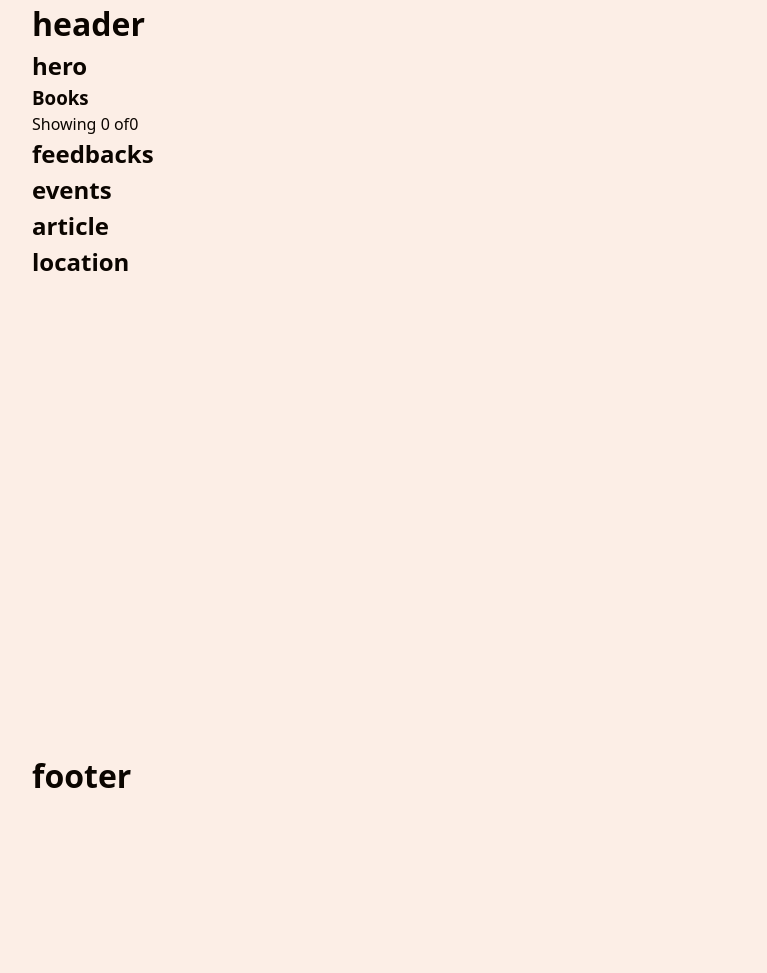
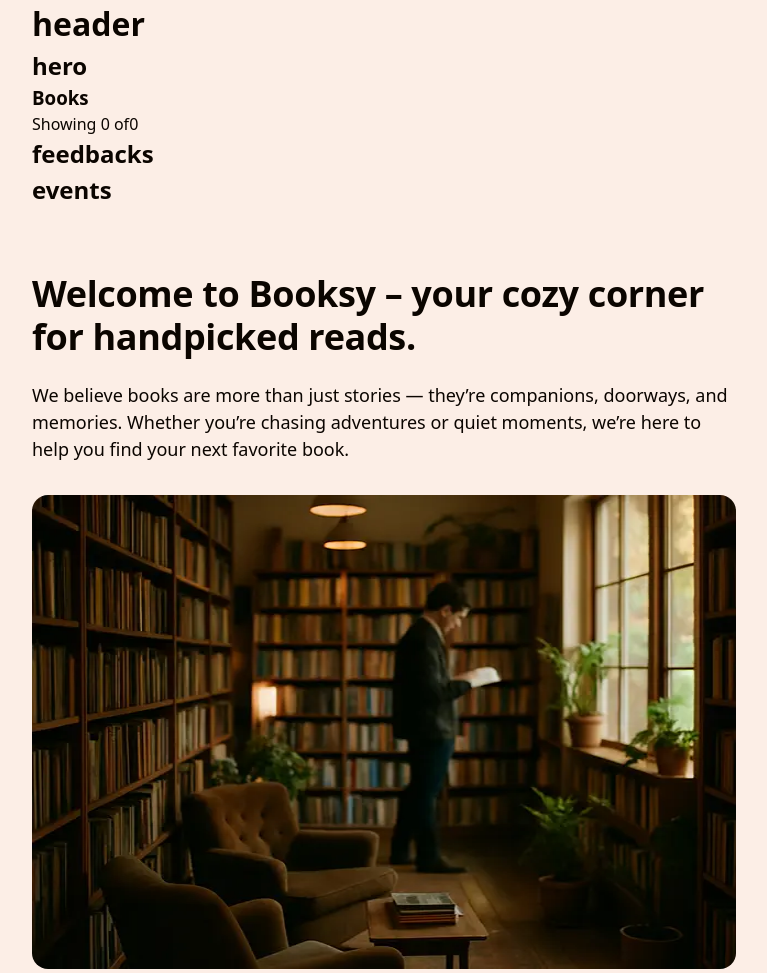
Before and after one commit to Sanches-23/project-BookFind, a website built with Vite: page src/index.html in a window 1280 px wide. Shown: the top 973 px of the page, without its empty margins (256-1023 px from the left). Before the commit the page ends 800 px from the top, so only its background shows below. Built offline with nearby package versions, Linux system fonts and the light colour scheme; no server answers; what izitoast would draw is missing.

Commit message:
added article section code and styles

```diff
--- a/src/css/sections/article.css
+++ b/src/css/sections/article.css
@@ -1,3 +1,43 @@
 .article {
+padding: 64px 16px;
+}
+.article-header {
+    margin-bottom: 24px;
+    font-weight: 600;
+    font-size: 36px;
+    line-height: 1.2;
+    letter-spacing: -0.01em;
+}
+.article-info {
+    margin-bottom: 32px;
+    font-size: 18px;
+}
+
+.article-image{
+    border-radius: 16px;
+}
+
+@media (min-width: 768px) {
+.article {
+        padding: 64px 32px;
+    }
+.article-image {
+    width: 704px;
+    height: 474px;
+}
 
 }
+
+@media (min-width: 1440px) {
+.article-container {
+        display: flex;
+        justify-content: center;
+        align-items: center;
+        gap: 32px;
+    }
+
+.article-image {
+    width: 640px;
+    height: 474px;
+}
+}
--- a/src/partials/article.html
+++ b/src/partials/article.html
@@ -1,6 +1,22 @@
-<section class="article">
-  <div class="container">
-    <h1>article</h1>
-
+<section class="article" id="article">
+  <div class="container article-container">
+    <div class="article-wrapper">
+      <h2 class="article-header">
+        Welcome to Booksy – your cozy corner for handpicked reads.
+      </h2>
+      <p class="article-info">
+        We believe books are more than just stories — they’re companions,
+        doorways, and memories. Whether you’re chasing adventures or quiet
+        moments, we’re here to help you find your next favorite book.
+      </p>
+    </div>
+    <img
+      srcset="/images/Article@1x.webp 1x, /images/Article@2x.webp 2x"
+      src="/images/Article@1x.webp"
+      alt="Man reading a book"
+      class="article-image"
+      width="343"
+      height="248"
+    />
   </div>
 </section>
```
Also changed, not shown: src/images/Article@1x.webp (renamed from src/images/Article_desk@1x.webp), src/images/Article@2x.webp (renamed from src/images/Article_desk@2x.webp), src/images/Article_mob@1x.webp (deleted), src/images/Article_mob@2x.webp (deleted), src/images/Article_tab@1x.webp (deleted), src/images/Article_tab@2x.webp (deleted).
